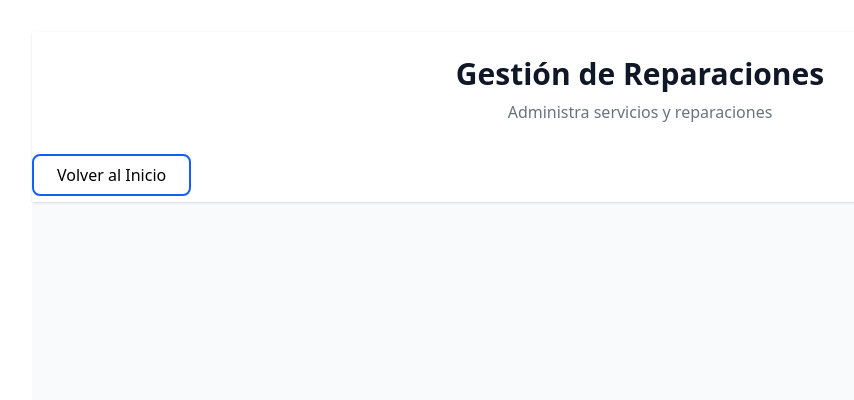
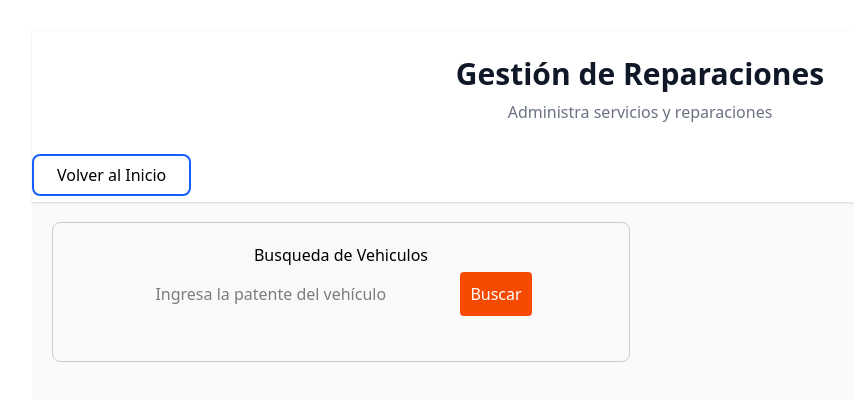
Before and after one commit to MaxiLeguiza/tallerMecanico, a React (Vite) app in the folder frontend/: page /reparaciones in a window 1280 px wide. Shown: the top 400 px of the page, without its empty margins (0-854 px from the left). Built offline with nearby package versions, Linux system fonts and the light colour scheme.

Commit message:
Correcciónes para poder ver todo la app

```diff
--- a/frontend/src/Components/BuscarVehiculosPorMatricula.jsx
+++ b/frontend/src/Components/BuscarVehiculosPorMatricula.jsx
@@ -2,7 +2,7 @@ import React, { useState } from "react";
 import "./../Style/estiloDeLista.css"; // Importar el archivo de estilos
 
 const BuscarVehiculoPorMatricula = () => {
-  const [matricula, setMatricula] = useState("");
+  const [patente, setPatente] = useState("");
   const [vehiculo, setVehiculo] = useState(null);
   const [cliente, setCliente] = useState(null);
   const [reparaciones, setReparaciones] = useState([]);
@@ -10,13 +10,13 @@ const BuscarVehiculoPorMatricula = () => {
 
   // Función para buscar el vehículo por matrícula
   const buscarVehiculo = async () => {
-    if (!matricula) {
+    if (!patente) {
       alert("Por favor, ingresa una matrícula.");
       return;
     }
 
     try {
-      const response = await fetch(`http://127.0.0.1:5000/vehiculos/matricula/${matricula}`);
+      const response = await fetch(`http://127.0.0.1:5000/vehiculos/patente/${patente}`);
       if (!response.ok) {
         throw new Error("No se encontró el vehículo o hubo un error en la búsqueda.");
       }
@@ -41,9 +41,9 @@ const BuscarVehiculoPorMatricula = () => {
       <div style={{ marginBottom: "20px" }}>
         <input
           type="text"
-          placeholder="Ingresa la matrícula del vehículo"
-          value={matricula}
-          onChange={(e) => setMatricula(e.target.value)}
+          placeholder="Ingresa la patente del vehículo"
+          value={patente}
+          onChange={(e) => setPatente(e.target.value)}
           style={{ padding: "10px", marginRight: "10px", width: "300px" }}
         />
         <button onClick={buscarVehiculo} className="bg-orange-600 text-white p-2 rounded hover:bg-blue-800">
@@ -69,7 +69,7 @@ const BuscarVehiculoPorMatricula = () => {
             <tbody>
               <tr>
                 <td>{vehiculo.id}</td>
-                <td>{vehiculo.matricula}</td>
+                <td>{vehiculo.patente}</td>
                 <td>{vehiculo.marca}</td>
                 <td>{vehiculo.modelo}</td>
                 <td>{vehiculo.anio}</td>
--- a/frontend/src/Components/FormularioVehiculo.jsx
+++ b/frontend/src/Components/FormularioVehiculo.jsx
@@ -104,7 +104,7 @@ const FormularioVehiculo = () => {
                  placeholder="Modelo"
                  className="border-2 w-full p-2 mt-2 placeholder-gray-400 rounded-md"
                  value={modelo}
-                 onChange={(e) => setTelefono(e.target.value)}
+                 onChange={(e) =>  setModelo(e.target.value)}
                />
              </div>
              <div className="mb-5">
--- a/frontend/src/Components/ListaDeVehiculos.jsx
+++ b/frontend/src/Components/ListaDeVehiculos.jsx
@@ -13,7 +13,7 @@ const ListaDeVehiculos = () => {
   const fetchRegistros = async () => {
     setLoading(true); // Mostrar mensaje de carga
     try {
-      const response = await fetch("http://127.0.0.1:5000/api/clientes"); // Cambia la URL según tu endpoint
+      const response = await fetch("http://127.0.0.1:5000/vehiculos"); // Cambia la URL según tu endpoint
       if (!response.ok) {
         throw new Error("Ups! No se pudo obtener la información.");
       }
--- a/frontend/src/pages/ReparacionesPage.jsx
+++ b/frontend/src/pages/ReparacionesPage.jsx
@@ -1,4 +1,5 @@
 import { Link } from "react-router-dom"
+import BuscarVehiculoPorMatricula from "../Components/BuscarVehiculosPorMatricula"
 
 function ReparacionesPage() {
   return (
@@ -15,6 +16,9 @@ function ReparacionesPage() {
         </div>
       </header>
 
+      <div className='grid-container'>
+        <div><BuscarVehiculoPorMatricula/></div>
+        </div>
 
     </div>
   )
```
Also changed, not shown: 2 other files (tests, documents, lock files or other folders).
